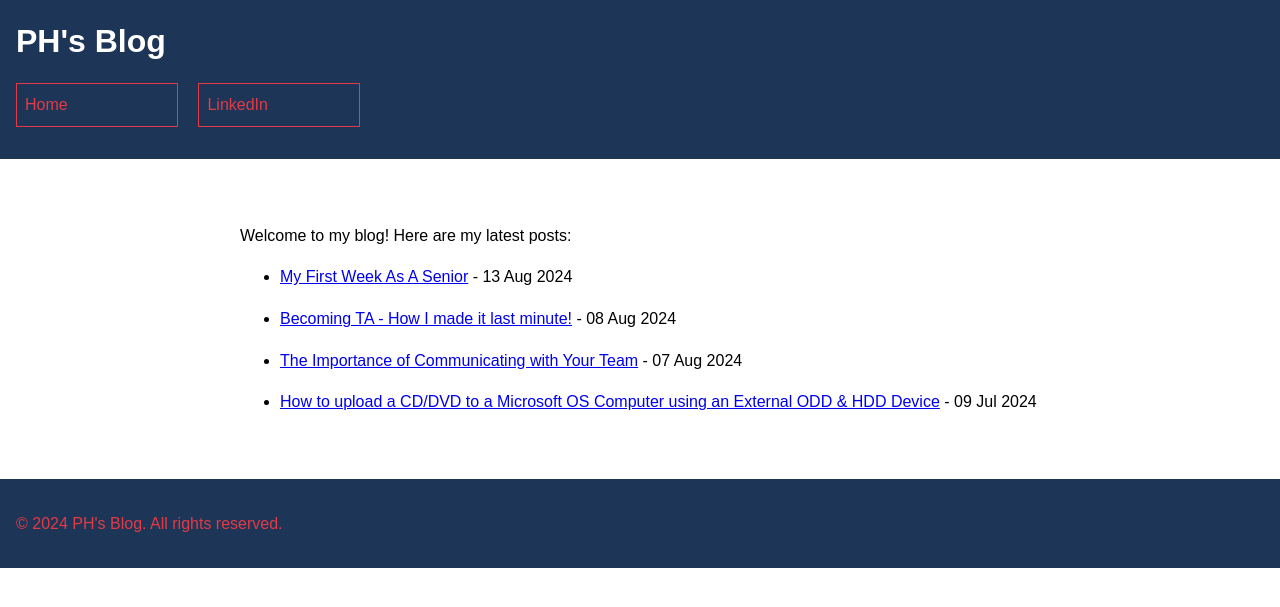
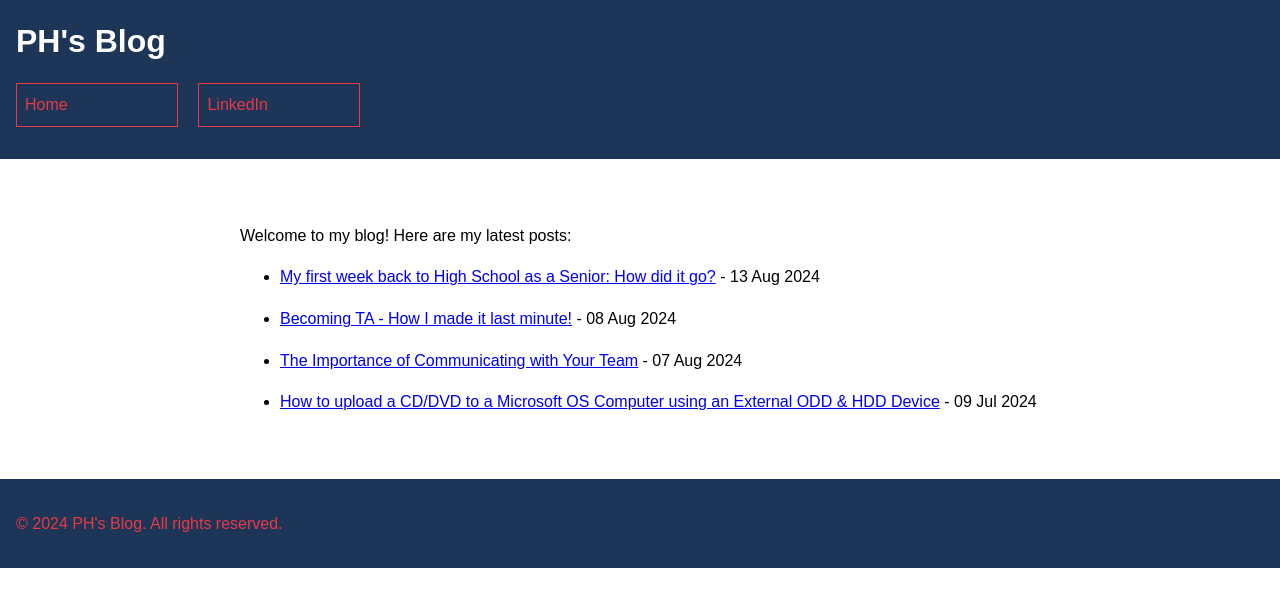
Before and after one commit to CaptainSapphire/PH-s-Blog, a Jekyll site: the page built from index.md, in a window 1280 px wide. Shown: the top 607 px of the page. Built offline with Jekyll 4.4.1, drawn with Linux system fonts in a browser that asks for light colours.

Commit message:
Update 2024-08-13-My-first-week-as-a-senior.md

```diff
--- a/_posts/2024-08-13-My-first-week-as-a-senior.md
+++ b/_posts/2024-08-13-My-first-week-as-a-senior.md
@@ -1,3 +1,9 @@
+---
+layout: post
+title: "My first week back to High School as a Senior: How did it go?"
+date: 2024-08-13 12:00:00 -0000
+categories: blog
+---
 # My first week back to High School as a Senior: How did it go?
 
 Senior year has finally rolled around! Many of us are ready for it, while others dread it. But where do I fall? <br><br>
```
